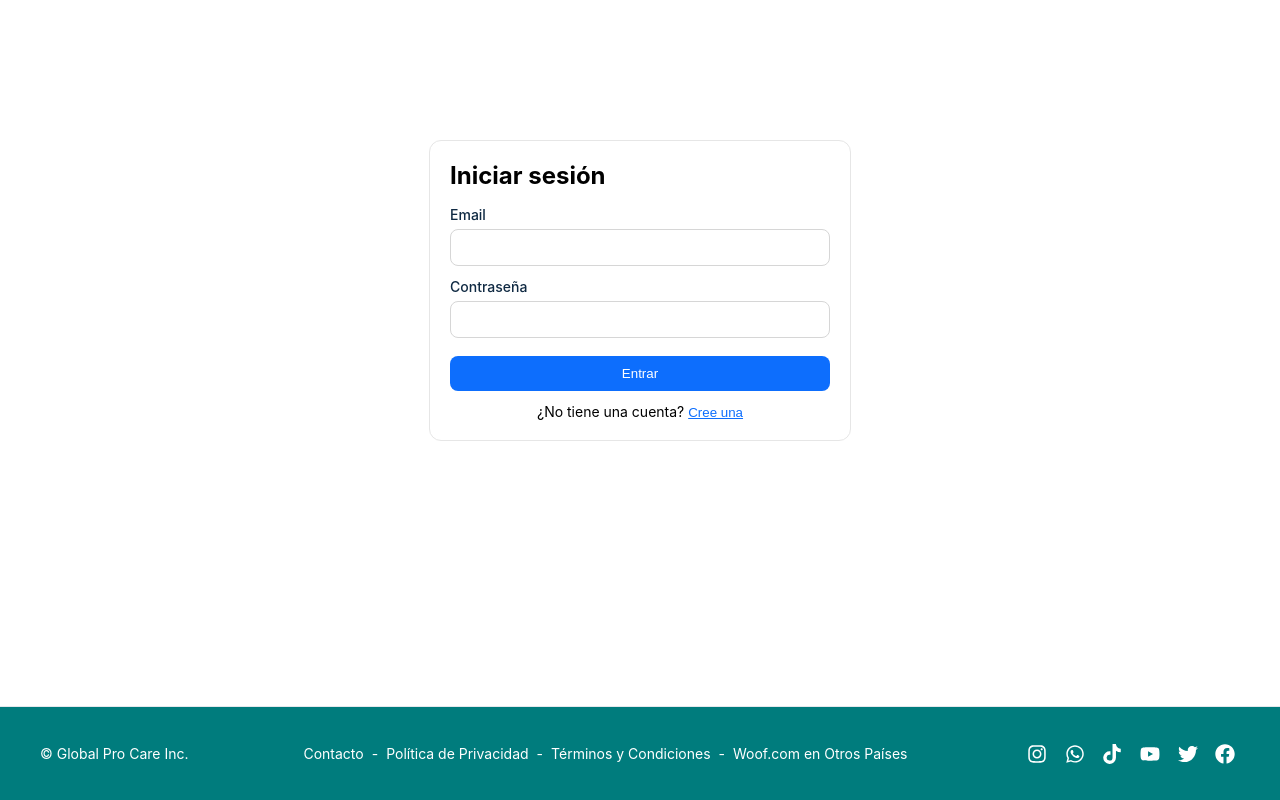
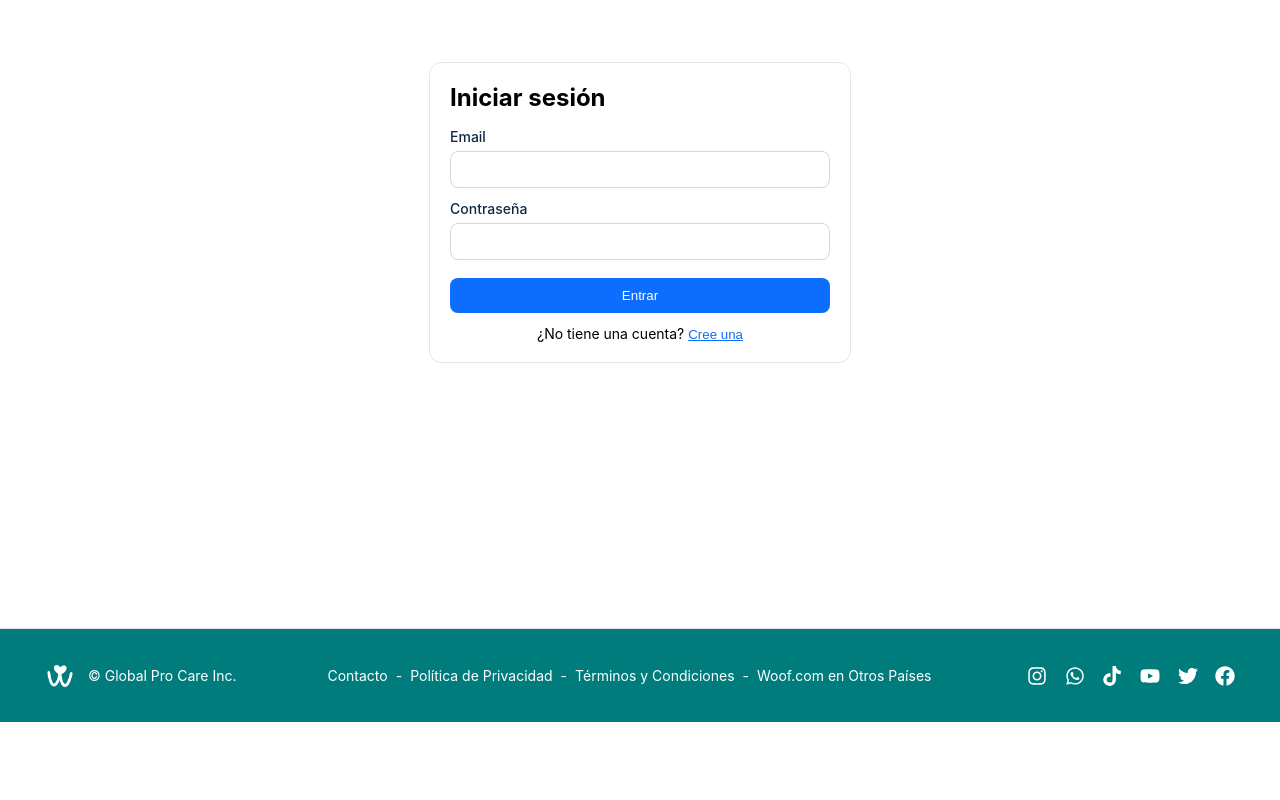
Before and after one commit to diazme1/woof, a React (Create React App) app in the folder woof-frontend/: page /login in a window 1280 px wide. Shown: the part 497-1297 px from the top of the page. After the commit the page ends 1219 px from the top, so only its background shows below. Built offline with nearby package versions, Linux system fonts and the light colour scheme.

Commit message:
se agrega logo en el footer y enlace a home en el header

```diff
--- a/package.json
+++ b/package.json
@@ -1,5 +1,7 @@
 {
   "dependencies": {
+    "react-icons": "^5.5.0",
+    "react-router-dom": "^7.8.2",
     "swiper": "^11.2.10"
   }
 }
--- a/woof-frontend/src/components/Footer/Footer.jsx
+++ b/woof-frontend/src/components/Footer/Footer.jsx
@@ -1,9 +1,8 @@
 import {useState} from "react";
 import styles from "./Footer.module.css";
 import { FaInstagram, FaWhatsapp, FaTiktok, FaYoutube, FaTwitter, FaFacebook } from "react-icons/fa";
-// import logo from "../../assets/logo.png";
 
-// <img src={logo} alt="Logo" className={styles.footerLogo} /> en linea 14
+
 const Footer = () => {
     const [menuOpen, setMenuOpen] = useState(false);
     return (
@@ -12,6 +11,7 @@ const Footer = () => {
 
                 {/* Izquierda: Logo + copyright */}
                 <div className={styles.footerLeft}>
+                    <img src="/logo_circular.png" alt="Logo" className={styles.footerLogo} />
                     <p className={styles.footerText}>© Global Pro Care Inc.</p>
                 </div>
 
--- a/woof-frontend/src/components/Header/Header.jsx
+++ b/woof-frontend/src/components/Header/Header.jsx
@@ -20,7 +20,11 @@ const Header = () => {
                     <span />
                 </button>
 
-                <img src="/logo.png" alt="Logo de la empresa" className={styles.logo} />
+                <div>
+                    <Link to="/">
+                    <img src="/logo.png" alt="Logo de la empresa" className={styles.logo} />
+                    </Link>
+                </div>
 
                 <ul className={`${styles.links} ${menuOpen ? styles.open : ""}`}>
                     <li><a href="#como-funciona">Cómo funciona</a></li>
@@ -40,7 +44,7 @@ const Header = () => {
             <section className={styles.hero}>
                 <h1>Paseos confiables cerca tuyo</h1>
                 <p>Encontrá paseadores verificados con reseñas reales. Reservá en 2 minutos.</p>
-
+                {/* Botones de buscar paseador y seguridad, Lo dejo comentado por ahora
                 <div className={styles.heroActions}>
                     <a href="#paseadores" className={`${styles.btn} ${styles.solid}`}>
                         Buscar paseador
@@ -53,6 +57,7 @@ const Header = () => {
                 <p className={styles.trust}>
                     Perfiles verificados · Reseñas transparentes · Soporte 24/7
                 </p>
+                */}
             </section>
         </header>
     );
```
Also changed, not shown: woof-frontend/public/logo_circular.png (added).
